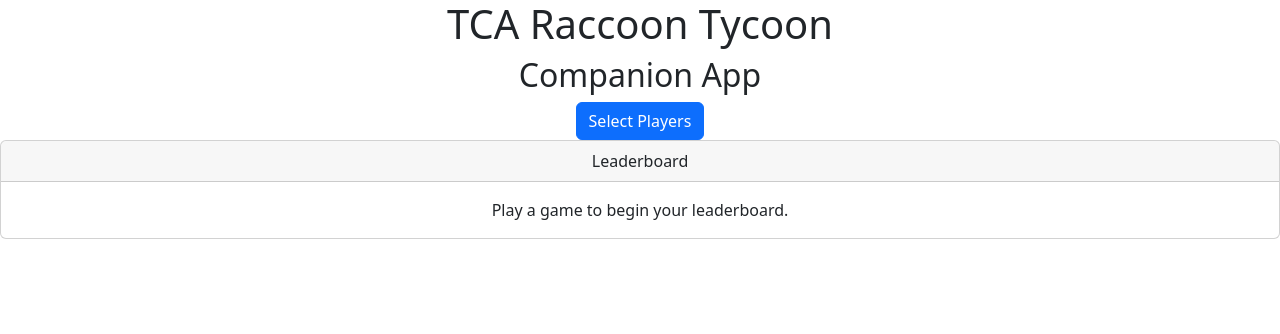
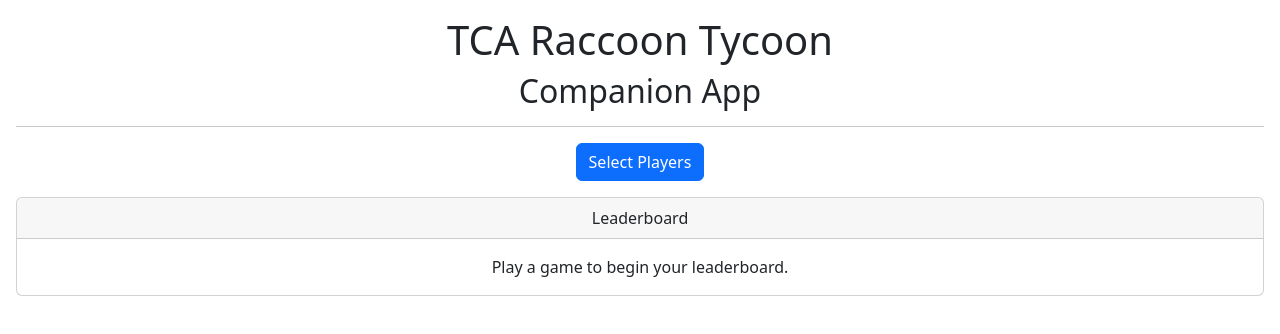
Before and after one commit to 2023-spring-adv-fe-tuth/tca-raccoon-tycoon, a React (Create React App) app in the folder raccoon-tycoon-app/: page / in a window 1280 px wide. Shown: the top 334 px of the page. Built offline with nearby package versions, Linux system fonts and the light colour scheme.

Commit message:
screens/create-initial-placeholders

```diff
--- a/raccoon-tycoon-app/src/App.tsx
+++ b/raccoon-tycoon-app/src/App.tsx
@@ -2,35 +2,21 @@ import React from 'react';
 import logo from './logo.svg';
 import './App.css';
 import 'bootstrap/dist/css/bootstrap.min.css';
-import Button from 'react-bootstrap/Button';
-import Card from 'react-bootstrap/Card';
+import { Home } from './Home';
 
-const Home = () => (
-  <>
-    <h1>
-      TCA Raccoon Tycoon
-    </h1>
+
+
+
+function App() {
+  return (
+    <div className="App m-3">
+      <h1>
+        TCA Raccoon Tycoon
+      </h1>
       <h2>
         Companion App
       </h2>
-      <Button variant="primary">
-        Select Players
-      </Button>{' '}
-      <Card>
-        <Card.Header>
-          Leaderboard
-        </Card.Header>
-        <Card.Body>
-          Play a game to begin your leaderboard.
-        </Card.Body>
-      </Card>
-
-  </>
-);
-
-function App() {
-  return (
-    <div className="App">
+      <hr />
       <Home />
     </div>
   );
--- /dev/null
+++ b/raccoon-tycoon-app/src/Home.tsx
@@ -0,0 +1,20 @@
+import Button from 'react-bootstrap/Button';
+import Card from 'react-bootstrap/Card';
+
+export const Home = () => {
+    return (
+        <>
+        <Button variant="primary">
+            Select Players
+        </Button>{' '}
+        <Card className="mt-3">
+            <Card.Header>
+                Leaderboard
+            </Card.Header>
+            <Card.Body>
+                Play a game to begin your leaderboard.
+            </Card.Body>
+        </Card>
+        </>
+    );
+  };
```
Also changed, not shown: raccoon-tycoon-app/src/Finish.tsx (added, +7 -0 lines), raccoon-tycoon-app/src/Setup.tsx (added, +7 -0 lines).
